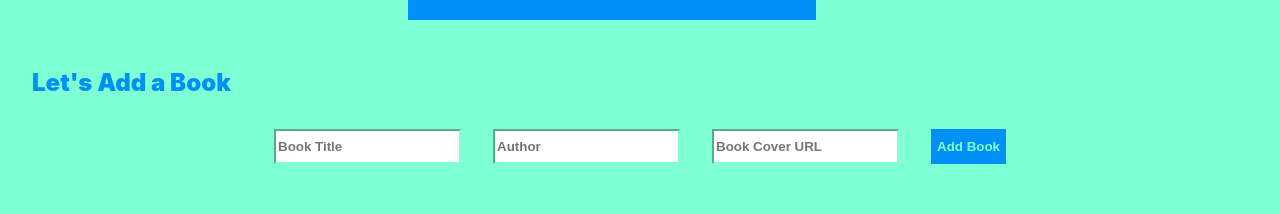
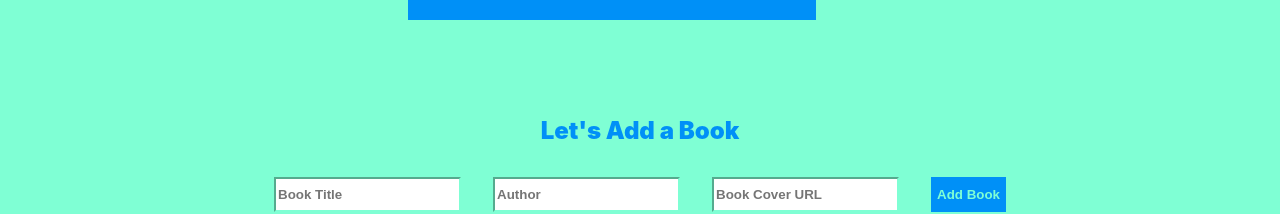
Before and after one commit to caitjordan17/final-project-book-shop, a React (Create React App) app: page /new in a window 1280 px wide. Shown: the part 131-345 px from the top of the page. Built offline with nearby package versions, Linux system fonts and the light colour scheme; data requests are answered from the project's data file.

Commit message:
centered h2

```diff
--- a/src/index.css
+++ b/src/index.css
@@ -116,10 +116,7 @@ nav a{
 }
 
 #new-book-h2{
-  margin-left: 2rem;
-}
-
-#book-form{
+  text-align: center;
   margin-top: 3rem;
 }
 
```
